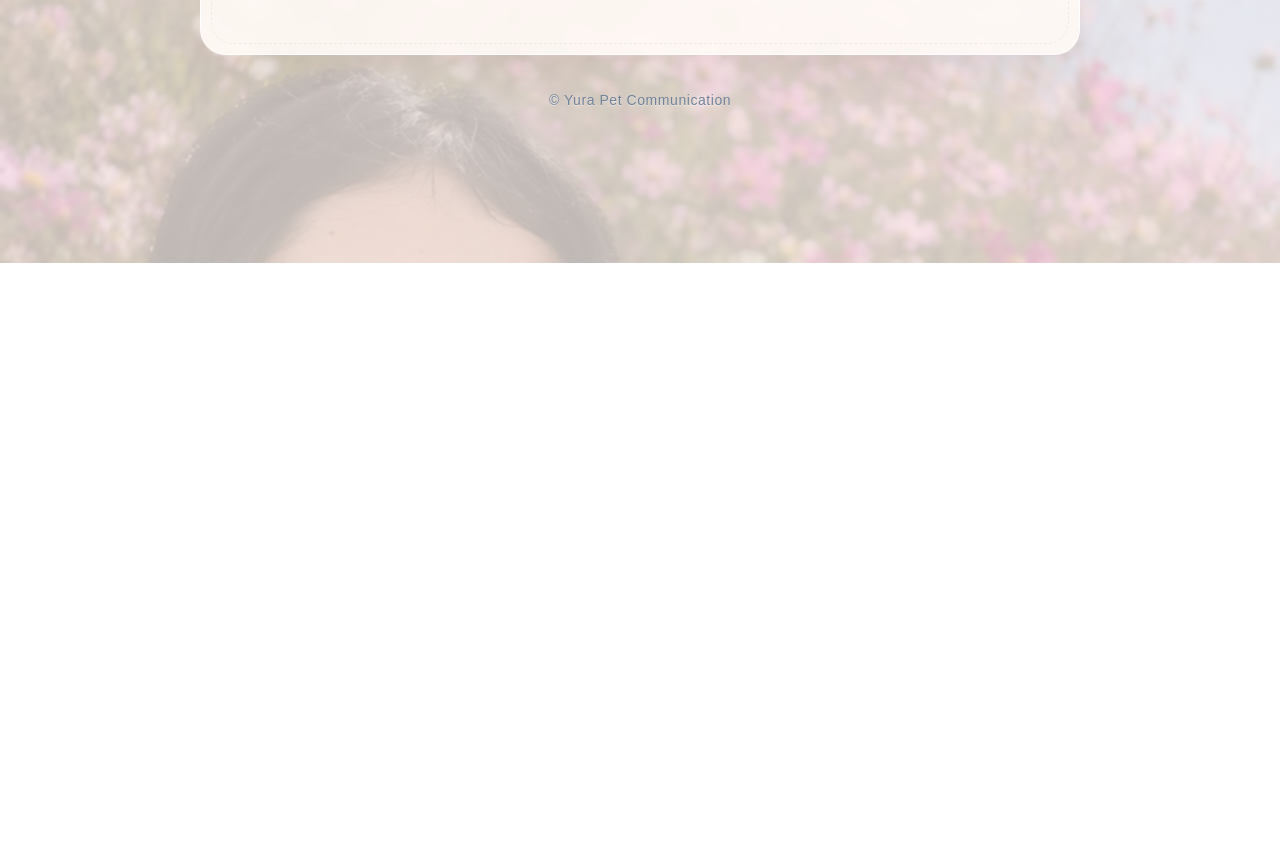
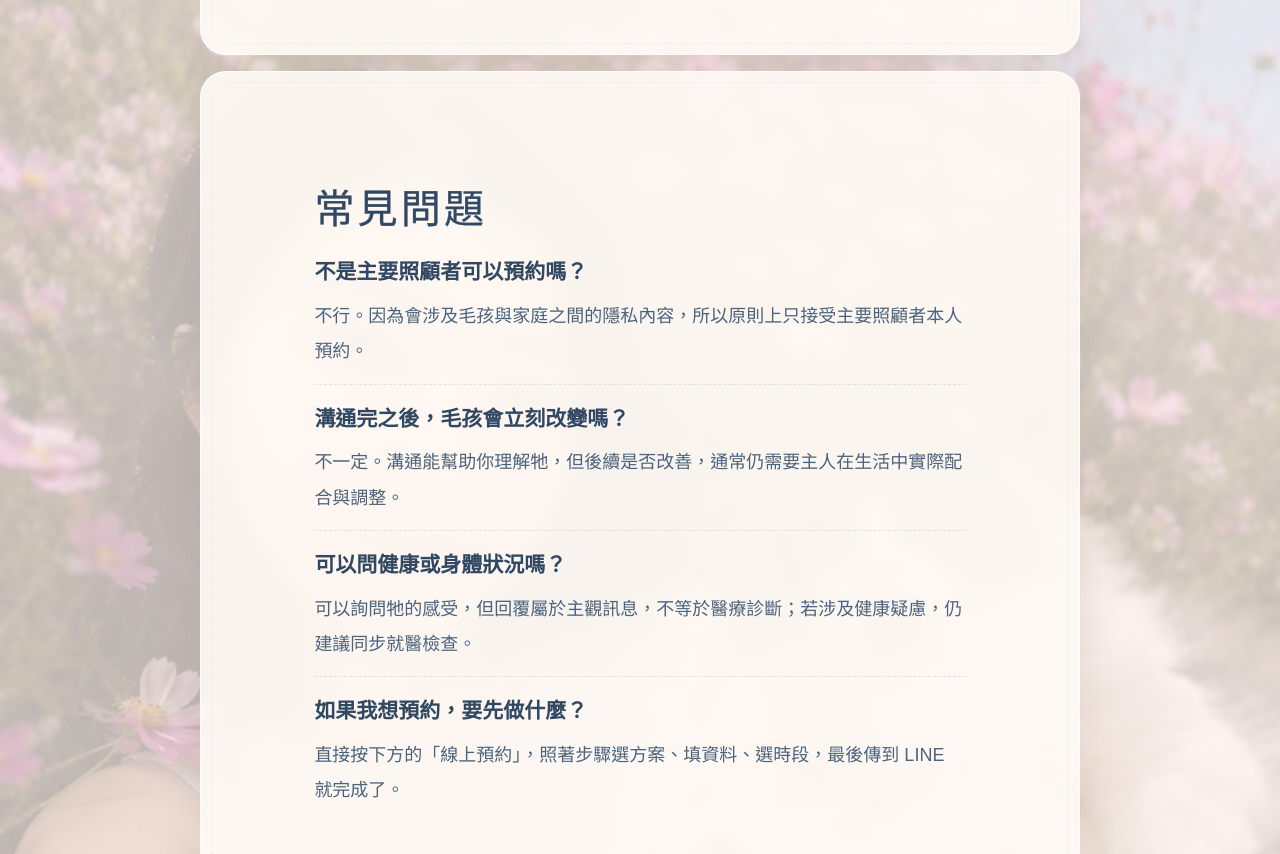
Before and after one commit to yura-pet/yura-pet, a plain HTML site: page guide-general.html in a window 1280 px wide. Shown: the part 2788-3642 px from the top of the page. Before the commit the page ends 3051 px from the top, so only its background shows below. Drawn offline with Linux system fonts and the light colour scheme; a web font is replaced by a local one.

Commit message:
Restore FAQ in the general communication guide
Co-Authored-By: Claude Opus 5.5 <noreply@anthropic.com>
Claude-Session: https://claude.ai/code/session_01MpWapEGJJ8Q1WB6KntLpTt

```diff
--- a/guide-general.html
+++ b/guide-general.html
@@ -347,6 +347,8 @@ body,p,li,h3,.item,.note,.qa,.q,.a,.price,.booking,span,b{
 </ul>
 <div class="note">🪞 若是健康、醫療或身體狀況相關問題，我可以接收牠的主觀感受，但這不等同醫療診斷，仍建議搭配獸醫專業判斷。</div>
 </section>
+
+
 <section class="card">
 <h2>一般溝通的重要觀念</h2>
 <h3>一、關於控制</h3>
@@ -356,7 +358,25 @@ body,p,li,h3,.item,.note,.qa,.q,.a,.price,.booking,span,b{
 <h3>三、關於結果</h3>
 <p>有些問題在溝通後會很快改善，有些則需要主人後續一起配合調整。真正的改變，通常來自「理解牠」之後的互動方式改變。</p>
 </section>
-
+<section class="card">
+<h2>常見問題</h2>
+<div class="qa">
+<div class="q">不是主要照顧者可以預約嗎？</div>
+<div class="a">不行。因為會涉及毛孩與家庭之間的隱私內容，所以原則上只接受主要照顧者本人預約。</div>
+</div>
+<div class="qa">
+<div class="q">溝通完之後，毛孩會立刻改變嗎？</div>
+<div class="a">不一定。溝通能幫助你理解牠，但後續是否改善，通常仍需要主人在生活中實際配合與調整。</div>
+</div>
+<div class="qa">
+<div class="q">可以問健康或身體狀況嗎？</div>
+<div class="a">可以詢問牠的感受，但回覆屬於主觀訊息，不等於醫療診斷；若涉及健康疑慮，仍建議同步就醫檢查。</div>
+</div>
+<div class="qa">
+<div class="q">如果我想預約，要先做什麼？</div>
+<div class="a">直接按下方的「線上預約」，照著步驟選方案、填資料、選時段，最後傳到 LINE 就完成了。</div>
+</div>
+</section>
 <div class="footer-space"></div>
 </section>
 <footer class="site-footer">© Yura Pet Communication</footer>
```
